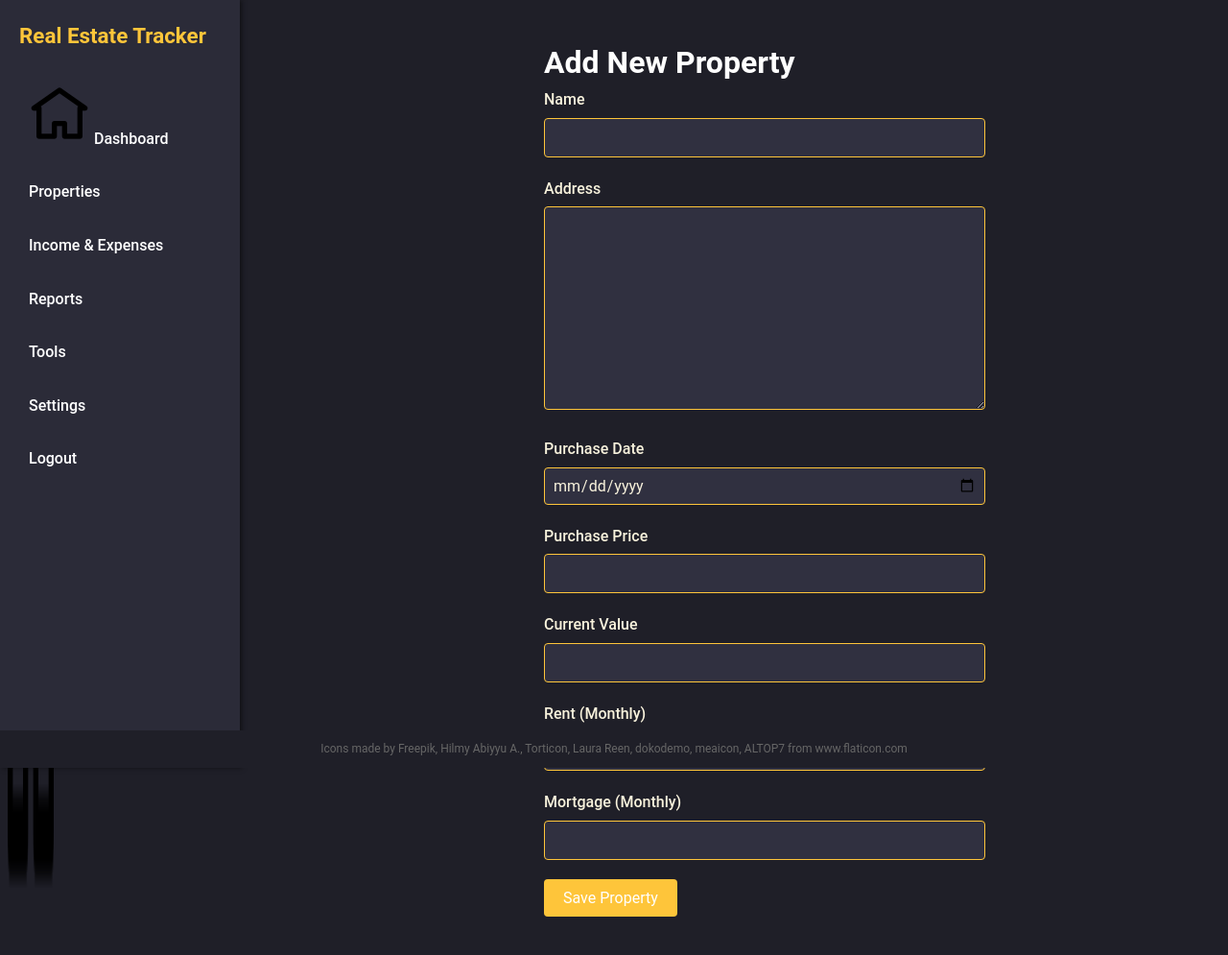
After one commit to Dooobbyy/SE-Assessment-2-HSC---Ethan-Dolbel, a Django app: page /properties/add/ in a window 1280 px wide. The commit adds this page. Shown: the whole page at 96% size. Run offline with Django 5.2, Linux system fonts and the light colour scheme.

Commit message:
Base working add properties function
It is still early in development and isn't yet working as intended BUT you can now save most values about a home to the data base, view that in the table in the properties section AND there is A value present in the line graph on the dashbaord.

```diff
--- /dev/null
+++ b/mypwa/core/forms.py
@@ -0,0 +1,29 @@
+from django import forms
+from django.forms import inlineformset_factory
+from .models import Property, Income, Expense
+
+class PropertyForm(forms.ModelForm):
+    class Meta:
+        model = Property
+        fields = ['name', 'address', 'purchase_date', 'purchase_price', 'current_value']
+        widgets = {
+            'purchase_date': forms.DateInput(attrs={'type': 'date'})
+        }
+
+# IncomeFormSet → includes amount and date
+IncomeFormSet = inlineformset_factory(
+    Property,
+    Income,
+    fields=('amount', 'date', 'description'),
+    extra=0,  # ← No extra fields
+    can_delete=False
+)
+
+# ExpenseFormSet → includes amount and date
+ExpenseFormSet = inlineformset_factory(
+    Property,
+    Expense,
+    fields=('amount', 'date', 'category'),
+    extra=0,
+    can_delete=False
+)
--- a/mypwa/core/models.py
+++ b/mypwa/core/models.py
@@ -1,20 +1,11 @@
 from django.db import models
-
-# Create your models here.
 
 class Property(models.Model):
     name = models.CharField(max_length=100)
     address = models.TextField()
     purchase_date = models.DateField()
     purchase_price = models.DecimalField(max_digits=12, decimal_places=2)
-    current_value = models.DecimalField(max_digits=12, decimal_places=2, blank=True, null=True)
-
-    class Meta:
-        verbose_name_plural = 'Properties'
-
-    def __str__(self):
-        return self.name
-
+    current_value = models.DecimalField(max_digits=12, decimal_places=2, null=True, blank=True)
 
 class Income(models.Model):
     property = models.ForeignKey(Property, on_delete=models.CASCADE)
@@ -22,16 +13,8 @@
     amount = models.DecimalField(max_digits=10, decimal_places=2)
     description = models.CharField(max_length=200)
 
-    def __str__(self):
-        return f"{self.property} - ${self.amount}"
-
-
 class Expense(models.Model):
     property = models.ForeignKey(Property, on_delete=models.CASCADE)
     date = models.DateField()
     amount = models.DecimalField(max_digits=10, decimal_places=2)
     category = models.CharField(max_length=100)
-    description = models.CharField(max_length=200, blank=True, null=True)
-
-    def __str__(self):
-        return f"{self.property} - {self.category}"
--- /dev/null
+++ b/mypwa/core/templates/add_property.html
@@ -0,0 +1,70 @@
+{% extends "base.html" %}
+
+{% block content %}
+<div class="form-container">
+    <h1>Add New Property</h1>
+
+    <form method="post">
+        {% csrf_token %}
+
+        <!-- Property Name -->
+        <div class="form-group">
+            <label for="id_name">Name</label>
+            {{ property_form.name }}
+            {% if property_form.name.errors %}
+                <div class="form-error">{{ property_form.name.errors }}</div>
+            {% endif %}
+        </div>
+
+        <!-- Address -->
+        <div class="form-group">
+            <label for="id_address">Address</label>
+            {{ property_form.address }}
+            {% if property_form.address.errors %}
+                <div class="form-error">{{ property_form.address.errors }}</div>
+            {% endif %}
+        </div>
+
+        <!-- Purchase Date -->
+        <div class="form-group">
+            <label for="id_purchase_date">Purchase Date</label>
+            {{ property_form.purchase_date }}
+            {% if property_form.purchase_date.errors %}
+                <div class="form-error">{{ property_form.purchase_date.errors }}</div>
+            {% endif %}
+        </div>
+
+        <!-- Purchase Price -->
+        <div class="form-group">
+            <label for="id_purchase_price">Purchase Price</label>
+            {{ property_form.purchase_price }}
+            {% if property_form.purchase_price.errors %}
+                <div class="form-error">{{ property_form.purchase_price.errors }}</div>
+            {% endif %}
+        </div>
+
+        <!-- Current Value -->
+        <div class="form-group">
+            <label for="id_current_value">Current Value</label>
+            {{ property_form.current_value }}
+            {% if property_form.current_value.errors %}
+                <div class="form-error">{{ property_form.current_value.errors }}</div>
+            {% endif %}
+        </div>
+
+        <!-- Rent -->
+        <div class="form-group">
+            <label>Rent (Monthly)</label>
+            <input type="number" name="rent" required step="any" min="0">
+        </div>
+
+        <!-- Mortgage -->
+        <div class="form-group">
+            <label>Mortgage (Monthly)</label>
+            <input type="number" name="mortgage" required step="any" min="0">
+        </div>
+
+        <button type="submit" class="btn btn-primary">Save Property</button>
+    </form>
+</div>
+{% endblock %}
--- a/mypwa/core/templates/base.html
+++ b/mypwa/core/templates/base.html
@@ -17,6 +17,9 @@
 
     <!-- Load CSS -->
     <link rel="stylesheet" href="{% static 'css/style.css' %}">
+
+    <!-- Icons -->
+    <img src="{% static 'images/003-home.png' %}" alt="Home icon">
 </head>
 <body>
   </div>
@@ -25,13 +28,13 @@
   <div class="sidebar">
       <h2>Real Estate Tracker</h2>
       <ul class="nav">
-            <li><a href="#"><img src="static_source/images/003-home.png" alt="Home icon" > Dashboard</a></li>
-            <li><a href="#">Properties</a></li>
-            <li><a href="#">Income & Expenses</a></li>
-            <li><a href="#">Reports</a></li>
-            <li><a href="#">Tools</a></li>
-            <li><a href="#">Settings</a></li>
-            <li><a href="#">Logout</a></li>
+          <li><a href="{% url 'index' %}"><img src="{% static 'images/003-home.png' %}" alt="Home icon"> Dashboard</a></li>
+          <li><a href="{% url 'properties' %}">Properties</a></li>
+          <li><a href="{% url 'index' %}">Income & Expenses</a></li>
+          <li><a href="{% url 'index' %}">Reports</a></li>
+          <li><a href="{% url 'index' %}">Tools</a></li>
+          <li><a href="{% url 'index' %}">Settings</a></li>
+          <li><a href="{% url 'index' %}">Logout</a></li>
       </ul>
   </div>
 
@@ -40,6 +43,21 @@
       {% block content %}
       {% endblock %}
   </div>
+
+  <!-- Footer for Credits -->
+  <footer class="credits">
+      <div>
+          Icons made by
+          <a href="https://www.freepik.com"  title="Freepik">Freepik</a>,
+          <a href="https://www.flaticon.com/authors/hilmy-abiyyu-a"  title="Hilmy Abiyyu A.">Hilmy Abiyyu A.</a>,
+          <a href="https://www.flaticon.com/authors/torticon"  title="Torticon">Torticon</a>,
+          <a href="https://www.flaticon.com/authors/laura-reen"  title="Laura Reen">Laura Reen</a>,
+          <a href="https://www.flaticon.com/authors/dokodemo"  title="dokodemo">dokodemo</a>,
+          <a href="https://www.flaticon.com/authors/meaicon"  title="meaicon">meaicon</a>,
+          <a href="https://www.flaticon.com/authors/altop7"  title="ALTOP7">ALTOP7</a>
+          from <a href="https://www.flaticon.com/"  title="Flaticon">www.flaticon.com</a>
+      </div>
+  </footer>
 
   <!-- Service Worker for PWA -->
   <script>
@@ -54,5 +72,4 @@
     }
   </script>
 </body>
-<div>Icons made by <a href="https://www.freepik.com" title="Freepik">Freepik</a> from <a href="https://www.flaticon.com/" title="Flaticon">www.flaticon.com</a></div><div>Icons made by <a href="https://www.flaticon.com/authors/hilmy-abiyyu-a" title="Hilmy Abiyyu A.">Hilmy Abiyyu A.</a> from <a href="https://www.flaticon.com/" title="Flaticon">www.flaticon.com</a></div><div>Icons made by <a href="https://www.flaticon.com/authors/torticon" title="Torticon">Torticon</a> from <a href="https://www.flaticon.com/" title="Flaticon">www.flaticon.com</a></div><div>Icons made by <a href="https://www.flaticon.com/authors/laura-reen" title="Laura Reen">Laura Reen</a> from <a href="https://www.flaticon.com/" title="Flaticon">www.flaticon.com</a></div><div>Icons made by <a href="https://www.flaticon.com/authors/dokodemo" title="dokodemo">dokodemo</a> from <a href="https://www.flaticon.com/" title="Flaticon">www.flaticon.com</a></div><div>Icons made by <a href="https://www.flaticon.com/authors/meaicon" title="meaicon">meaicon</a> from <a href="https://www.flaticon.com/" title="Flaticon">www.flaticon.com</a></div><div>Icons made by <a href="https://www.flaticon.com/authors/altop7" title="ALTOP7">ALTOP7</a> from <a href="https://www.flaticon.com/" title="Flaticon">www.flaticon.com</a></div>
 </html>
--- a/mypwa/core/templates/properties.html
+++ b/mypwa/core/templates/properties.html
@@ -1,15 +1,11 @@
 {% extends "base.html" %}
-
-{% block title %}
-    Properties | Real Estate Finance Tracker
-{% endblock %}
 
 {% block content %}
 <div class="properties-page">
     <h1>Properties</h1>
 
     <div class="actions">
-            <button class="btn btn-primary">+ Add Property</button>
+        <a href="{% url 'add_property' %}" class="btn btn-primary">+ Add Property</a>
     </div>
 
     <table class="property-table">
--- a/mypwa/core/urls.py
+++ b/mypwa/core/urls.py
@@ -7,4 +7,5 @@
     path('ajax/chart-data/', views.get_chart_data, name='ajax_chart_data'),
     path('ajax/pie-chart-data/', views.get_pie_chart_data, name='ajax_pie_chart_data'),
     path('properties/', views.properties_view, name='properties'),
+    path('properties/add/', views.add_property, name='add_property'),
 ]
--- a/mypwa/core/views.py
+++ b/mypwa/core/views.py
@@ -1,10 +1,12 @@
-from django.shortcuts import render
+from django.shortcuts import render, redirect
 from .models import Property, Income, Expense
-from datetime import datetime
+from datetime import datetime, date
 from django.http import JsonResponse
 from django.core.serializers.json import DjangoJSONEncoder
 import json
 import calendar
+from .forms import PropertyForm, IncomeFormSet, ExpenseFormSet
+from dateutil.rrule import rrule, MONTHLY
 
 def index(request):
     properties = Property.objects.all()
@@ -216,3 +218,36 @@
             'mortgage': mortgage
         })
     return render(request, 'properties.html', {'properties': property_list})
+
+def add_property(request):
+    if request.method == 'POST':
+        property_form = PropertyForm(request.POST)
+        rent = float(request.POST.get('rent', 0))
+        mortgage = float(request.POST.get('mortgage', 0))
+
+        if property_form.is_valid():
+            property = property_form.save()
+
+            # Save rent as single entry
+            Income.objects.create(
+                property=property,
+                amount=rent,
+                description='Rental Income',
+                date=property.purchase_date
+            )
+
+            # Save mortgage as single entry
+            Expense.objects.create(
+                property=property,
+                amount=mortgage,
+                category='Mortgage',
+                date=property.purchase_date
+            )
+
+            return redirect('properties')
+    else:
+        property_form = PropertyForm()
+
+    return render(request, 'add_property.html', {
+        'property_form': property_form
+    })
--- a/mypwa/static_source/css/style.css
+++ b/mypwa/static_source/css/style.css
@@ -299,3 +299,76 @@
     font-size: 14px;
     border-radius: 4px;
 }
+
+/* Footer Styles */
+.credits {
+    position: fixed;
+    bottom: 0;
+    width: 100%;
+    background-color: #1F1F28;
+    padding: 10px;
+    font-size: 12px;
+    color: #666;
+    text-align: center;
+}
+
+
+/* Form Container */
+.form-container {
+    max-width: 500px;
+    margin: 0 auto;
+    padding: 20px;
+}
+
+/* Form Groups */
+.form-group {
+    margin-bottom: 20px;
+}
+
+/* Labels */
+.form-group label {
+    display: block;
+    margin-bottom: 6px;
+    color: var(--color-card-text);
+    font-weight: 500;
+}
+
+/* Inputs */
+.form-group input,
+.form-group textarea {
+    width: 100%;
+    padding: 10px;
+    background-color: var(--color-card-bg);
+    border: 1px solid var(--color-gold);
+    border-radius: 4px;
+    color: var(--color-card-text);
+    font-size: 1em;
+}
+
+/* Date Input Fix */
+.form-group input[type="date"] {
+    padding: 8px; /* Adjust for calendar icon */
+}
+
+/* Button Styles */
+.btn-primary {
+    background-color: var(--color-gold);
+    color: white;
+    padding: 10px 20px;
+    border: none;
+    cursor: pointer;
+    font-size: 1em;
+    border-radius: 4px;
+}
+
+.form-error {
+    color: #E04F5F;
+    font-size: 0.9em;
+    margin-top: 5px;
+}
+
+/* Hide formset date fields by ID */
+#formset-rent-date,
+#formset-mortgage-date {
+    display: none;
+}
```
Also changed, not shown: mypwa/static/css/style.css (+109 -0 lines), mypwa/db.sqlite3. Lines whose indentation alone changed are shown as unchanged.
